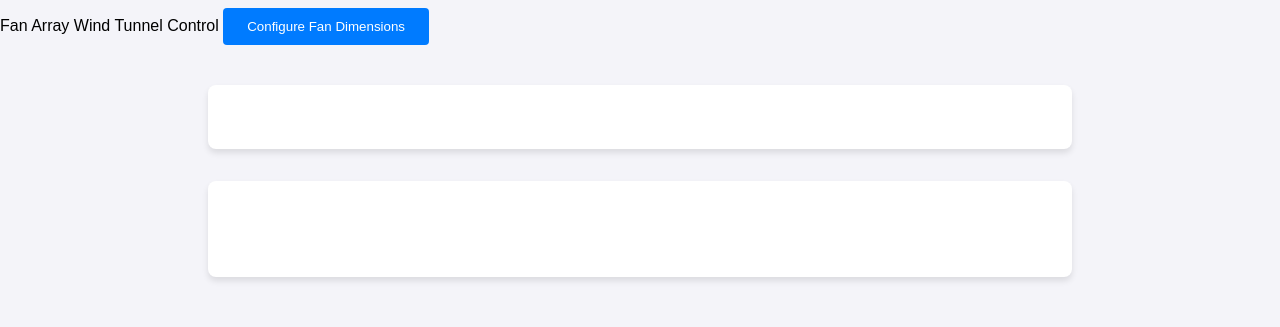
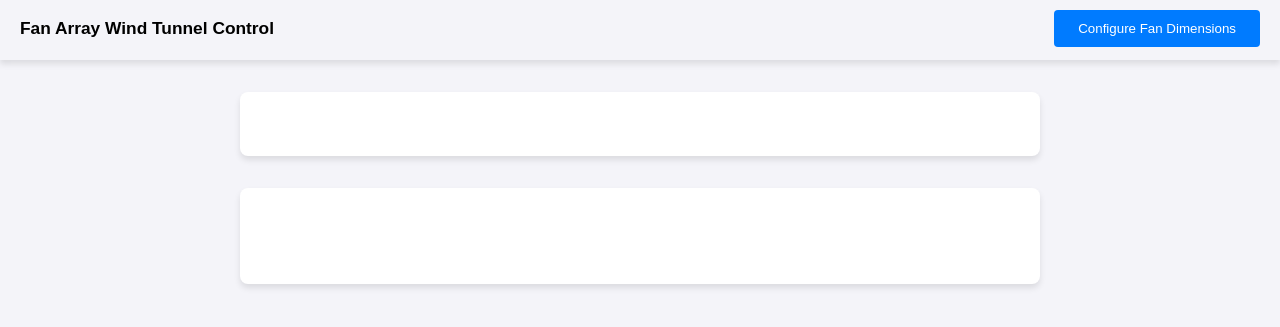
Before and after one commit to danielalaez/webFAWT, a Flask app: page / in a window 1280 px wide. Shown: the top 327 px of the page. Run offline with Flask 3, Linux system fonts and the light colour scheme.

Commit message:
update js and css with latest changes

```diff
--- a/static/script.js
+++ b/static/script.js
@@ -39,6 +39,7 @@ document.getElementById("apply-velocity").addEventListener("click", function ()
     const velocity = parseInt(document.getElementById("velocity").value, 10);
 
     const fanIds = selectedFans.map((fan) => parseInt(fan.textContent.split("\n")[0], 10)); // Get IDs
+    console.log(fanIds);
 
     fetch("/control-fans", {
         method: "POST",
@@ -65,6 +66,20 @@ document.getElementById("stop-all").addEventListener("click", function () {
     });
 });
 
+document.getElementById("select-all").addEventListener("click", function () {
+    const fans = document.querySelectorAll(".fan");
+    fans.forEach((fan) => {
+        fan.classList.add("selected");
+    });
+});
+
+document.getElementById("unselect-all").addEventListener("click", function () {
+    const fans = document.querySelectorAll(".fan");
+    fans.forEach((fan) => {
+        fan.classList.remove("selected");
+    });
+});
+
 document.getElementById("open-modal").addEventListener("click", () => {
     document.getElementById("setup-modal").style.display = "block";
 });
--- a/static/style.css
+++ b/static/style.css
@@ -1,3 +1,11 @@
+html {
+    box-sizing: border-box;
+}
+
+*, *:before, *:after {
+    box-sizing: inherit;
+}
+
 body {
     font-family: Arial, sans-serif;
     margin: 0;
@@ -46,6 +54,27 @@ button:hover {
     background-color: #0056b3;
 }
 
+#topbar {
+    width: 100%;
+    margin: 0 auto;
+    box-shadow: 0 4px 6px rgba(0, 0, 0, 0.1);
+    height: 60px;
+}
+
+.logo {
+    float: left;
+    margin-left: 20px;
+    margin-top: 18px;
+    font-size: 13pt;
+    font-weight: 600;
+}
+
+#open-modal{
+    float: right;
+    margin-right: 20px;
+    margin-top: 10px;
+}
+
 #fan-grid {
     display: grid; /* Use grid display for a proper matrix layout */
     grid-template-columns: repeat(auto-fit, 50px); /* Default to fitting elements with 50px width */
@@ -74,6 +103,7 @@ button:hover {
 
 .fan.selected {
     background-color: #add8e6; /* Highlight selected fans */
+    border: 1px solid #007bff;
 }
 
 
```
